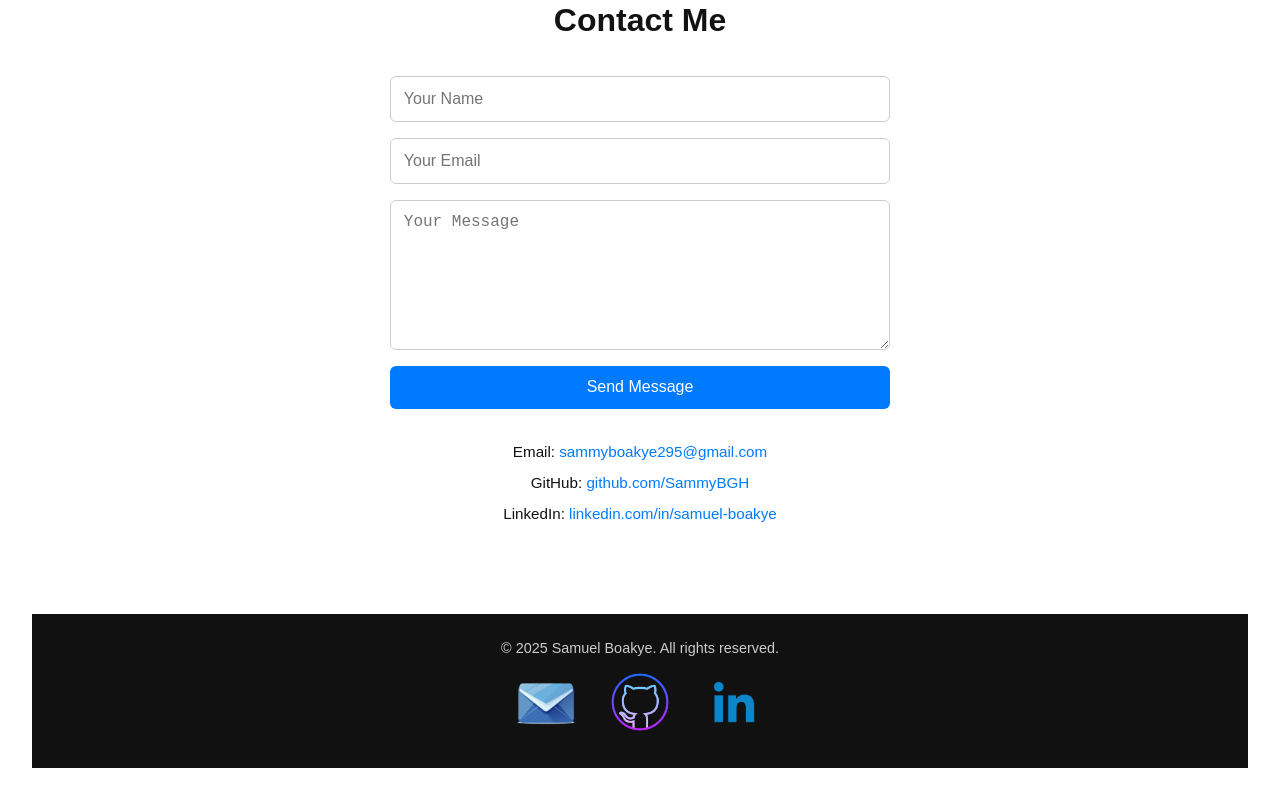
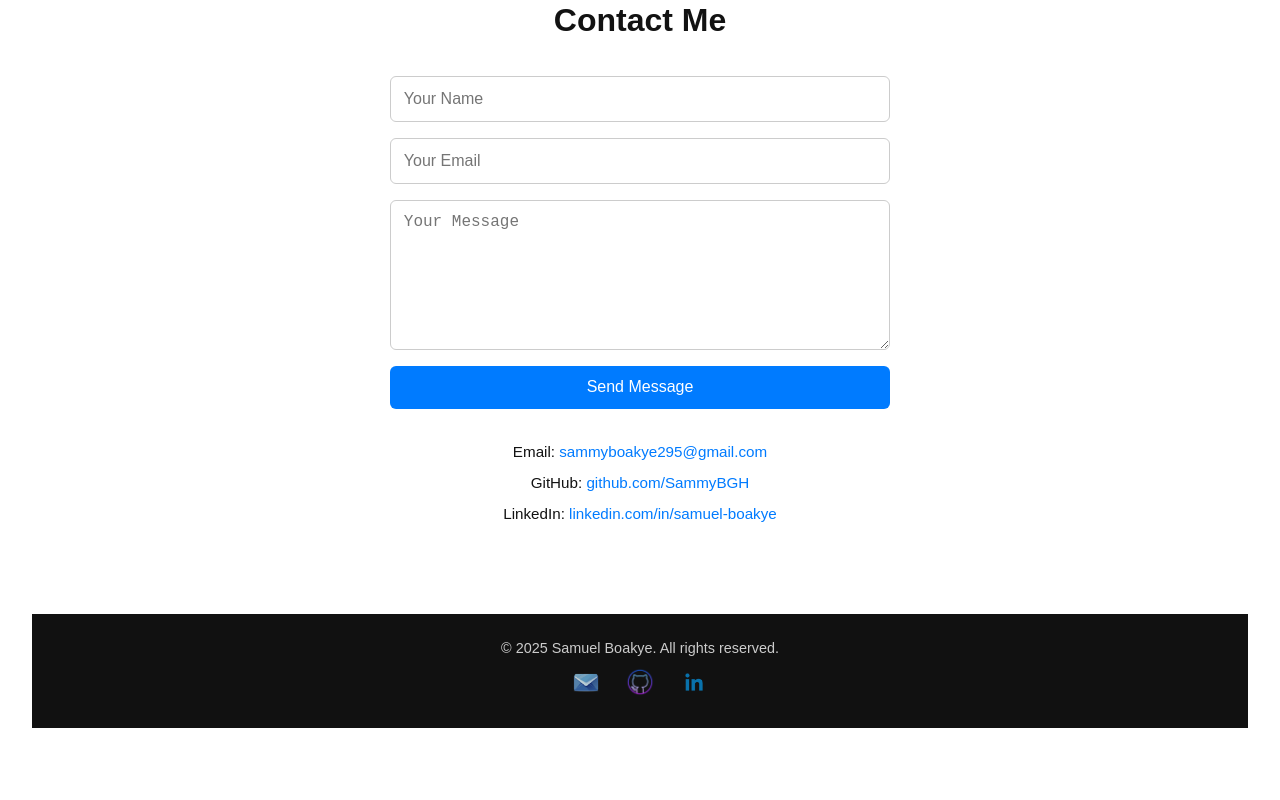
Before and after one commit to SammyBGH/BKYE, a React (Vite) app: page / in a window 1280 px wide. Shown: the part 2255-3055 px from the top of the page. After the commit the page ends 3015 px from the top, so only its background shows below. Built offline with nearby package versions, Linux system fonts and the light colour scheme.

Commit message:
minor changes

```diff
--- a/src/styles/Footer.css
+++ b/src/styles/Footer.css
@@ -19,26 +19,35 @@
   gap: 1.5rem;
   flex-wrap: wrap;
   word-break: break-word;
+  max-width: 100%;
 }
 
 .footer-links a {
-  color: var(--accent-color);
   text-decoration: none;
-  transition: color 0.3s ease;
-  word-break: break-word;
-  max-width: 100%;
+  transition: transform 0.3s ease, filter 0.3s ease;
+  display: inline-block;
 }
 
 .footer-links a:hover {
-  color: white;
+  transform: scale(1.15);
+  filter: brightness(1.2);
 }
 
-.footer-links .socials-img {
-  height: 70px;
-  width: 70px;
+/* Social images */
+.socials-img {
+  width: 30px;
+  height: 30px;
+  object-fit: contain;
+  filter: brightness(0.85);
+  transition: transform 0.3s ease, filter 0.3s ease;
 }
 
+.socials-img:hover {
+  transform: scale(1.15);
+  filter: brightness(1.1);
+}
 
+/* Responsive layout */
 @media (max-width: 768px) {
   .footer-links {
     flex-direction: column;
```
